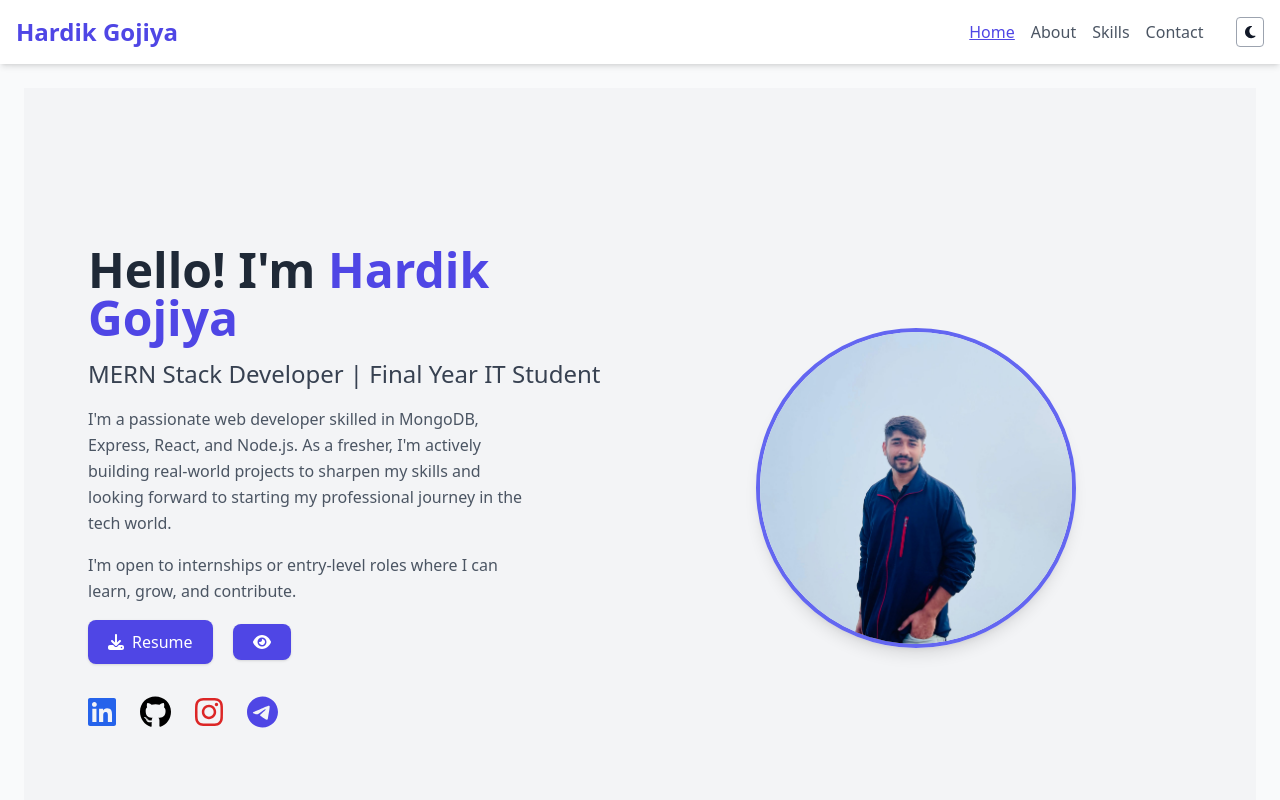
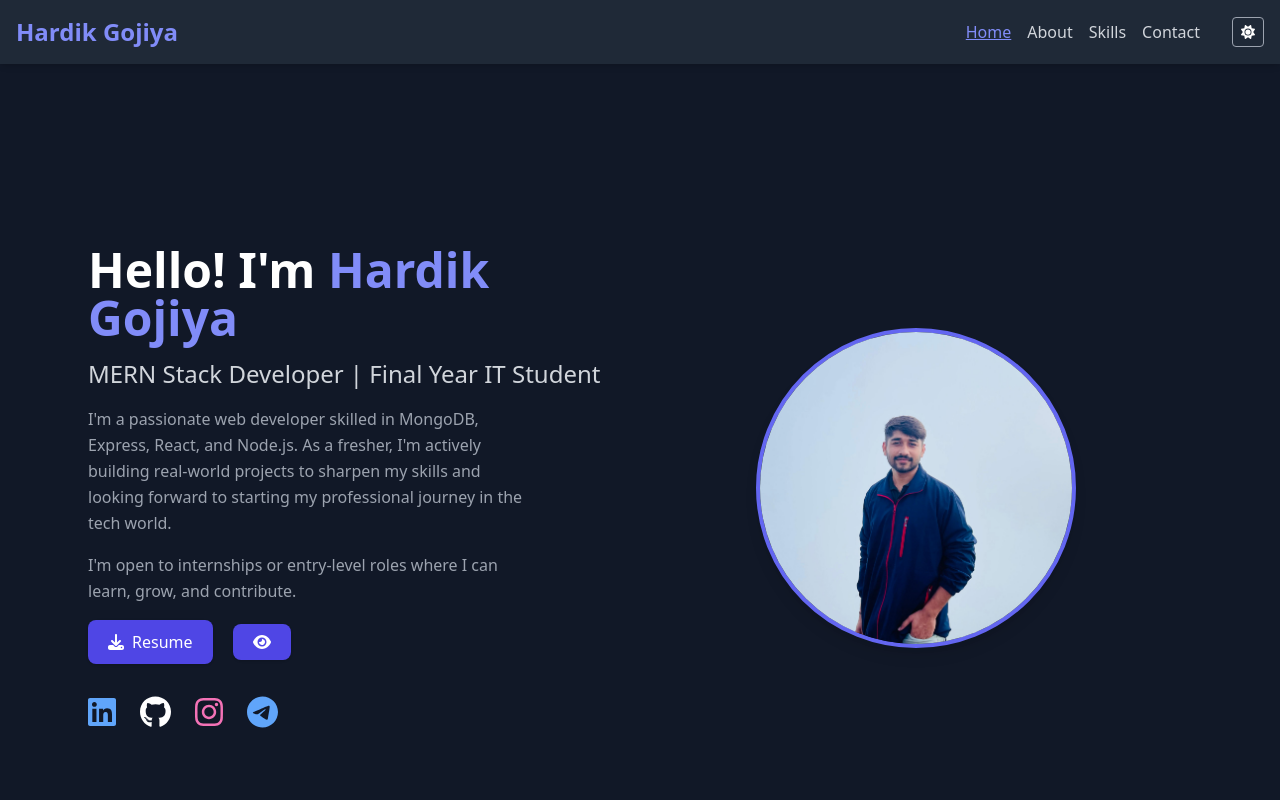
Before and after one commit to hardik-gojiya/hardik-gojiya, a React (Vite) app: page / in a window 1280 px wide. Shown: the top 800 px of the page. Built offline with nearby package versions, Linux system fonts and the light colour scheme; the HTML template or start-up script is replaced by a standard one.

Commit message:
dark mode

```diff
--- a/src/App.jsx
+++ b/src/App.jsx
@@ -11,8 +11,9 @@ import { FontAwesomeIcon } from "@fortawesome/react-fontawesome";
 
 function App() {
   const [activeSection, setActiveSection] = useState("Home");
+  const saved = localStorage.getItem("darkMode");
   const [darkMode, setDarkMode] = useState(() => {
-    return localStorage.getItem("darkMode") === "true";
+    return saved !== null ? saved === "true" : true;
   });
 
   const homeRef = useRef(null);
```
